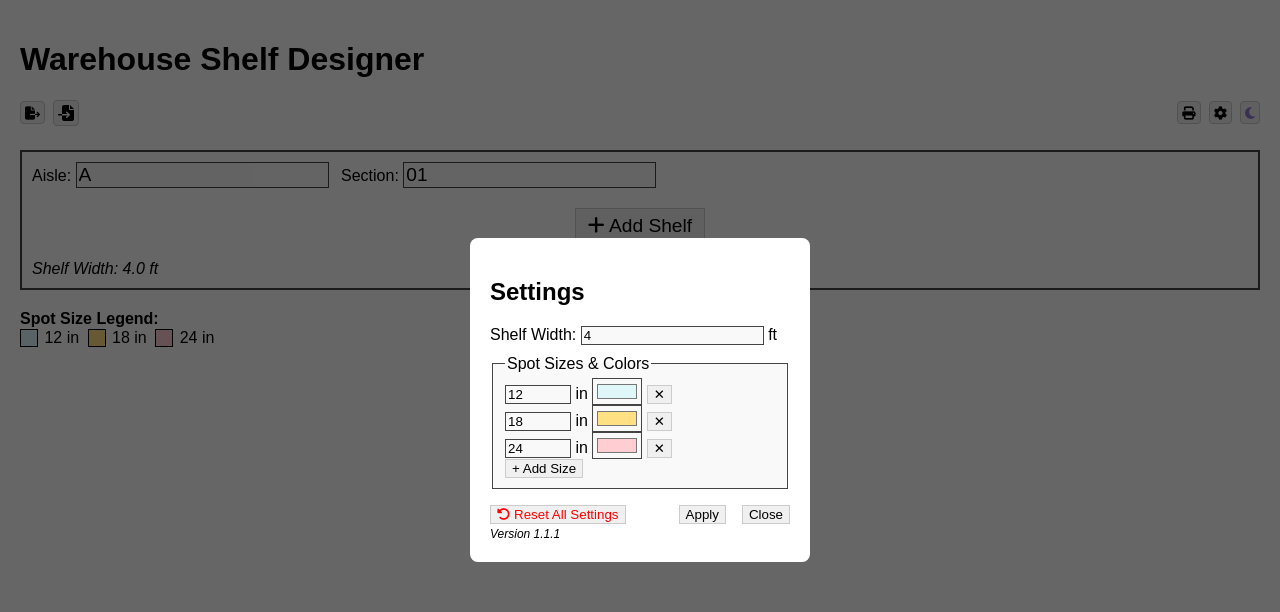
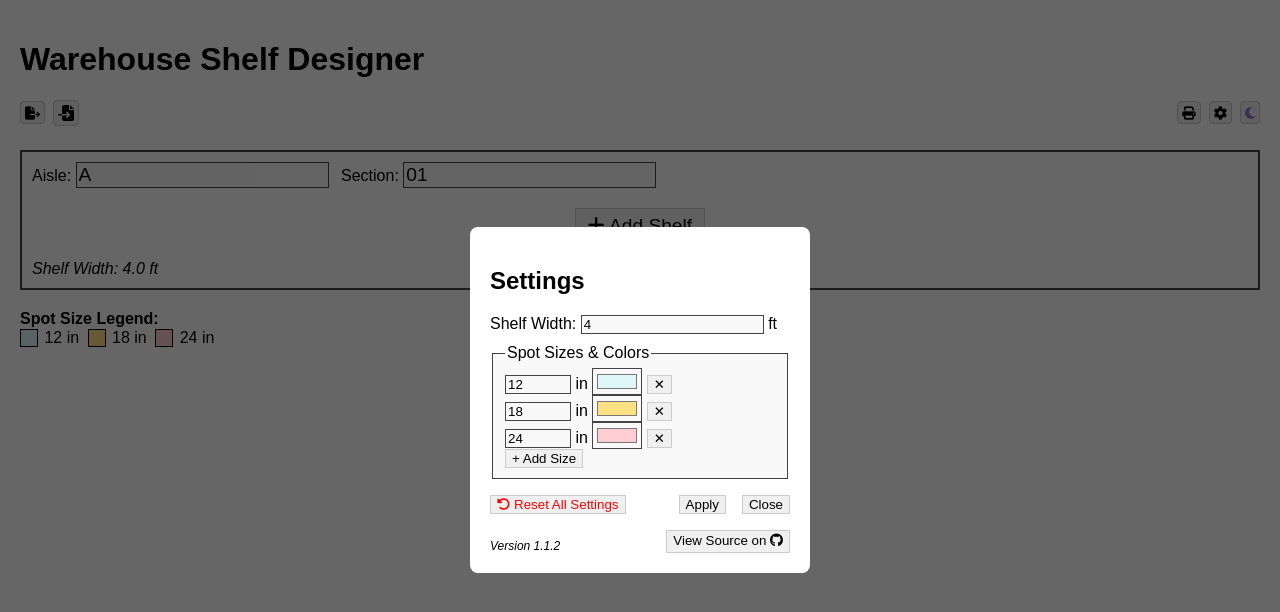
Before and after one commit to jameswolff96/shelf-builder, a plain HTML site: page src/index.html in a window 1280 px wide. Both pictures are taken after a click on the button 1220 px from the left and 112 px from the top of the page. Drawn offline with Linux system fonts and the light colour scheme.

Commit message:
Add View source button to settings modal

```diff
--- a/src/index.html
+++ b/src/index.html
@@ -6,7 +6,7 @@
   <meta name="viewport" content="width=device-width, initial-scale=1.0" />
   <link rel="icon" href="./favicon.ico">
   <title>Warehouse Shelf Designer</title>
-  <link rel="stylesheet" href="https://cdnjs.cloudflare.com/ajax/libs/font-awesome/6.4.0/css/all.min.css" />
+  <link rel="stylesheet" href="https://cdnjs.cloudflare.com/ajax/libs/font-awesome/6.7.2/css/all.min.css" />
   <link rel="stylesheet" href="styles.css" />
 </head>
 
@@ -62,7 +62,15 @@
           <button onclick="closeSettings()">Close</button>
         </div>
       </div>
-      <em style="margin-top:.75em; font-size: .75em;">Version 1.1.1</em>
+
+      <div class="modal-footer">
+        <div class="left">
+          <em style="margin-top:.75em; font-size: .75em;">Version 1.1.2</em>
+        </div>
+        <div class="right">
+          <a href="https://github.com/jameswolff96/shelf-builder" class="btn">View Source on <i class="fa-brands fa-github" aria-hidden="true"></i></a>
+        </div>
+      </div>
     </div>
   </div>
 
```
